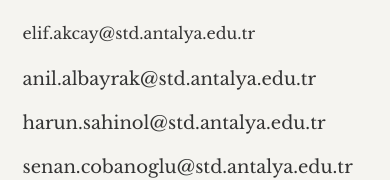
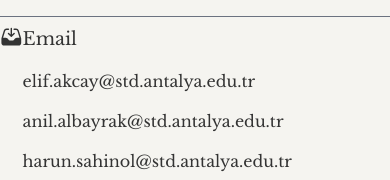
Before and after one commit to elifxa/BitirmeProjesi, a React (Vite) app: page /contact in a window 390 px wide. Shown: the part 671-851 px from the top of the page. Built offline with nearby package versions, Linux system fonts and the light colour scheme; a web font is replaced by a local one.

Commit message:
pdf dowload in mobile phones first try

```diff
--- a/src/Dropbox.jsx
+++ b/src/Dropbox.jsx
@@ -2,6 +2,7 @@ import { useRef, useState, useEffect } from 'react';
 import { Toast } from 'primereact/toast';
 import { FileUpload } from 'primereact/fileupload';
 import { Button } from 'primereact/button';
+import { ProgressSpinner } from 'primereact/progressspinner';
 import jsPDF from 'jspdf';
 
 import './Dropbox.css';
@@ -66,6 +67,7 @@ export default function Dropbox() {
     setResults(updatedResults);
     localStorage.setItem('dropbox_results', JSON.stringify(updatedResults));
   };
+
   const downloadPDF = (index) => {
     const doc = new jsPDF();
 
@@ -97,22 +99,15 @@ export default function Dropbox() {
       const pageWidth = doc.internal.pageSize.getWidth();
       doc.text(pageWidth - textWidth - 10, 15, dateTimeString);
 
-      // Attempt automatic download
-      const blob = doc.output('blob');
-      if (window.navigator.msSaveOrOpenBlob) {
-        // For IE
-        window.navigator.msSaveOrOpenBlob(
-          blob,
-          `result_${index}_${Date.now()}.pdf`
-        );
-      } else {
-        // For other browsers
-        const link = document.createElement('a');
-        link.href = URL.createObjectURL(blob);
-        link.download = `result_${index}_${Date.now()}.pdf`;
-        link.click();
-        URL.revokeObjectURL(link.href); // Clean up
-      }
+      // Trigger download
+      const pdfBlob = doc.output('blob');
+      const link = document.createElement('a');
+      link.href = URL.createObjectURL(pdfBlob);
+      link.download = `result_${index}_${Date.now()}.pdf`;
+      document.body.appendChild(link);
+      link.click();
+      document.body.removeChild(link);
+      URL.revokeObjectURL(link.href); // Clean up
     };
   };
 
@@ -140,7 +135,11 @@ export default function Dropbox() {
             onUpload={onUpload}
           />
         </div>
-
+        {uploading && (
+          <div className="spinner-overlay">
+            <ProgressSpinner />
+          </div>
+        )}
         {!uploading && results.length > 0 && (
           <div className="flex flex-wrap gap-4 mt-10">
             {results.map((result, index) => (
--- a/src/contactPage.jsx
+++ b/src/contactPage.jsx
@@ -69,13 +69,13 @@ function ContactPage() {
               <p className="sm:text-sm md:text-lg lg:text-xl xl:text-2xl pl-0 sm:pl-2">
                 elif.akcay@std.antalya.edu.tr
               </p>
-              <p className="text-lg pl-0 sm:pl-2">
+              <p className="sm:text-sm md:text-lg lg:text-xl xl:text-2xl  pl-0 sm:pl-2">
                 anil.albayrak@std.antalya.edu.tr
               </p>
-              <p className="text-lg pl-0 sm:pl-2">
+              <p className="sm:text-sm md:text-lg lg:text-xl xl:text-2xl  pl-0 sm:pl-2">
                 harun.sahinol@std.antalya.edu.tr
               </p>
-              <p className="text-lg pl-0 sm:pl-2">
+              <p className="sm:text-sm md:text-lg lg:text-xl xl:text-2xl  pl-0 sm:pl-2">
                 senan.cobanoglu@std.antalya.edu.tr
               </p>
             </div>
--- a/src/contactPageHero.jsx
+++ b/src/contactPageHero.jsx
@@ -18,7 +18,7 @@ function ContactPageHero() {
         </div>
       </div>
 
-      <div className="grid lg:grid-cols-2 lg:p-6">
+      <div className="grid lg:grid-cols-2 pt-12">
         <div>
           <ContactPage />
         </div>
--- a/src/useProject.jsx
+++ b/src/useProject.jsx
@@ -28,7 +28,7 @@ export default function useProject() {
       </div>
 
       <div>
-        <div className="grid lg:grid-cols-4 justify-center p-10">
+        <div className="grid lg:grid-cols-4 justify-center pt-10">
           <h2 className="ml-10 text-5xl lg:col-span-2">How to Use?</h2>
           <div></div> <div></div>
           <div className="p-10 m-10 bg-[#fffff3]  rounded-md shadow-lg step-card">
```
